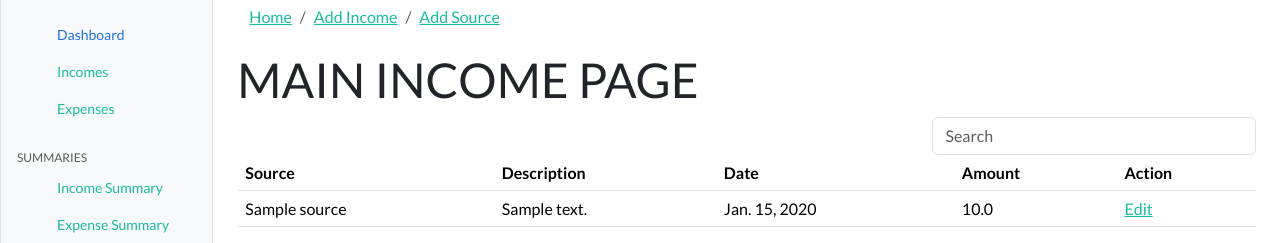
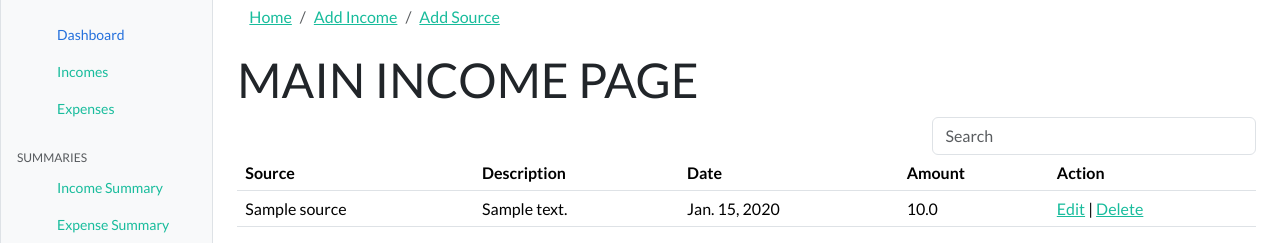
Before and after one commit to kshitizadhikari/PythonProjects, a Django app: page /income/ in a window 1280 px wide. Shown: the part 87-330 px from the top of the page. Run offline with Django 5.2, Linux system fonts and the light colour scheme; a user stored in the database is signed in; tables that the repository leaves empty hold one stand-in row (values such as "Sample post"); some libraries are stand-ins or nearby versions.

Commit message:
add delete-income functionality

```diff
--- a/FinanceTracker/finance_tracker/incomes/urls.py
+++ b/FinanceTracker/finance_tracker/incomes/urls.py
@@ -8,5 +8,6 @@ urlpatterns = [
     path('add-income', views.add_income, name="add-income"),
     path('add-income-source', views.add_income_source, name="add-income-source"),
     path('edit-income/<int:id>', views.edit_income, name="edit-income"),
+    path('delete-income/<int:id>', views.delete_income, name="delete-income"),
 
 ]
--- a/FinanceTracker/finance_tracker/incomes/views.py
+++ b/FinanceTracker/finance_tracker/incomes/views.py
@@ -77,3 +77,10 @@ def edit_income(request, id):
     }
 
     return render(request, 'incomes/edit_income.html', context)
+
+
+def delete_income(request, id):
+    income = Income.objects.get(pk=id)
+    income.delete()
+    messages.success(request, "Income deleted successfully")
+    return redirect("income-index")
--- a/FinanceTracker/finance_tracker/templates/incomes/index.html
+++ b/FinanceTracker/finance_tracker/templates/incomes/index.html
@@ -28,7 +28,7 @@
                 <td scope="row">{{income.description}}</td>
                 <td scope="row">{{income.date}}</td>
                 <td scope="row">{{income.amount}}</td>
-                <td scope="row"><a href="{% url "edit-income" income.id %}">Edit</a></td>
+                <td scope="row"><a href="{% url "edit-income" income.id %}">Edit</a> | <a href="{% url "delete-income" income.id %}">Delete</a></td>
             </tr>
             {% endfor %}
         </tbody>
```
